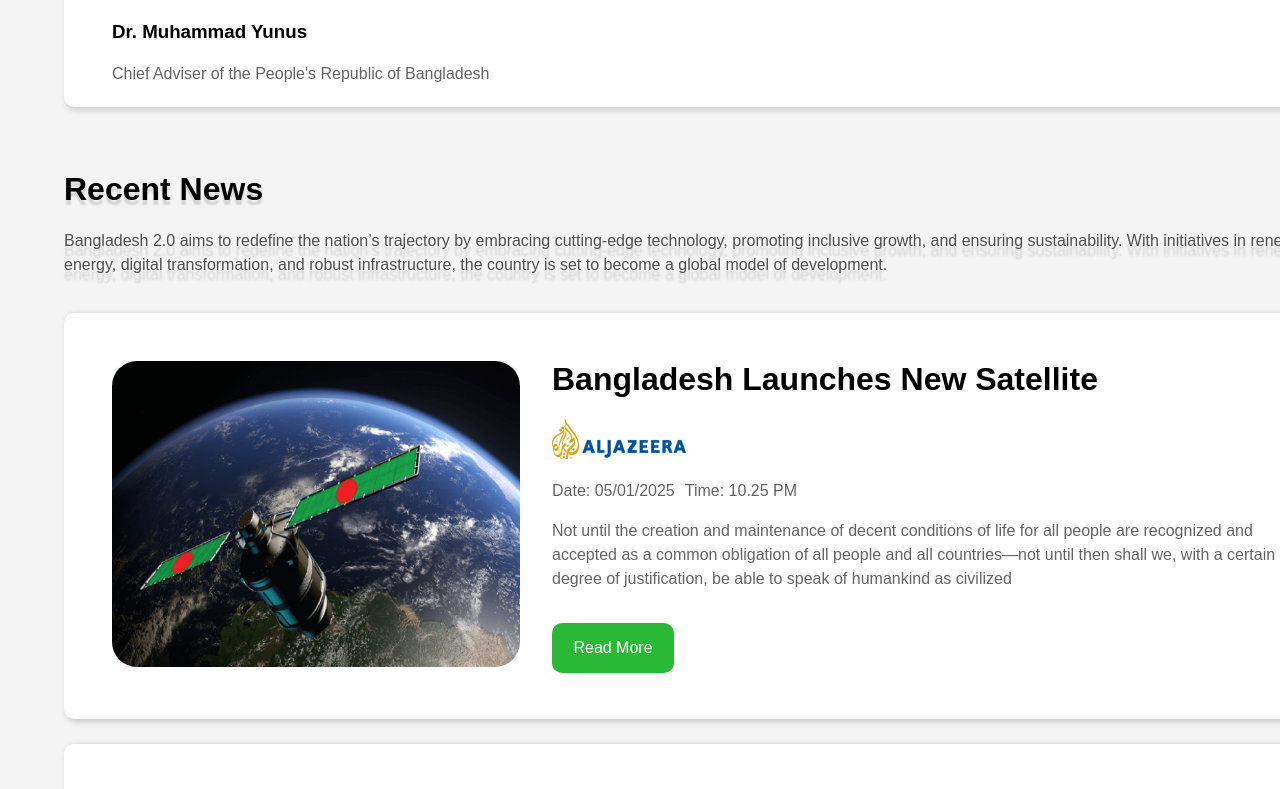
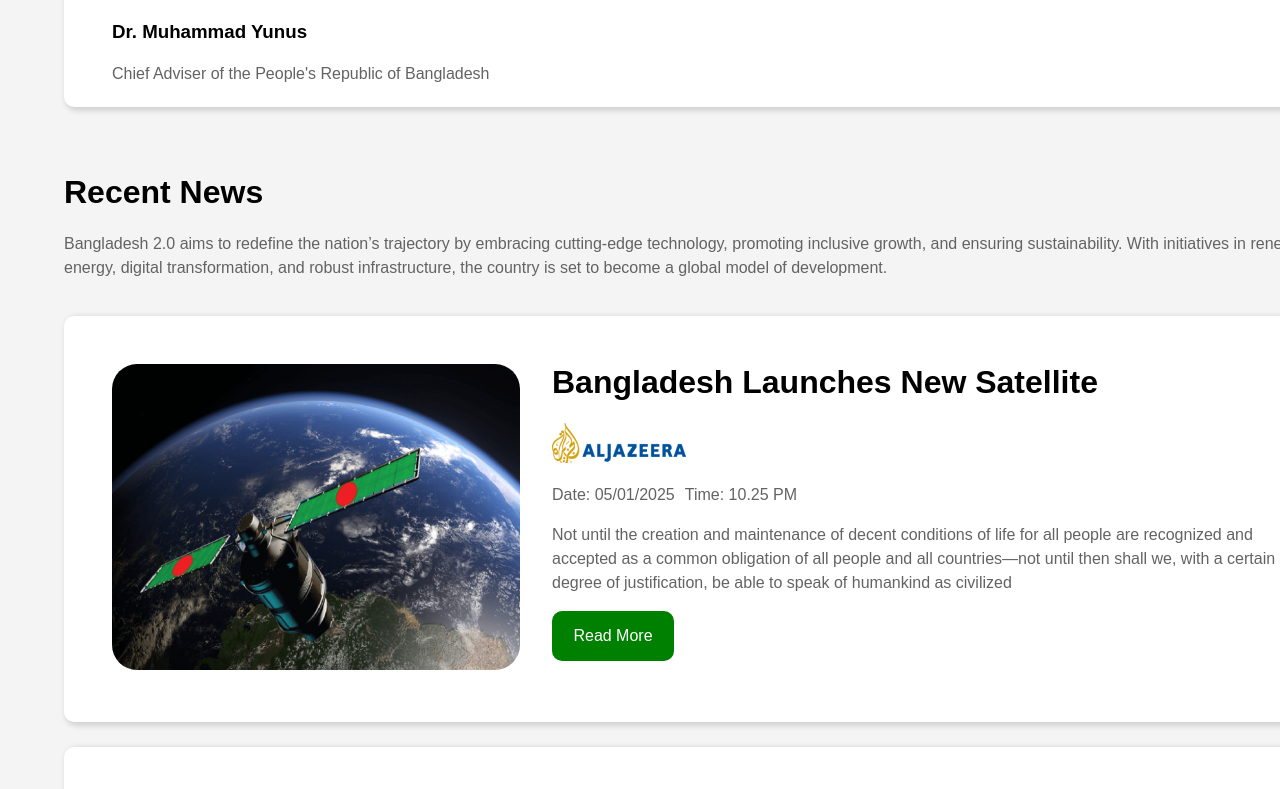
Before and after one commit to NK49zx/A01, a plain HTML site: page index.html in a window 1280 px wide. Shown: the part 1365-2154 px from the top of the page. Drawn offline with Linux system fonts and the light colour scheme.

Commit message:
corrected div issues and fixed some css for previous news div

```diff
--- a/index.html
+++ b/index.html
@@ -69,7 +69,8 @@
                 </div>
 
             </div>
-            <div>
+        </div>
+        <div class="recent-news">
             <div class="sub-cont-2">
                 <h1 class="sub-head-1">Recent News</h1>
                 <p class="pg-2">Bangladesh 2.0 aims to redefine the nation’s trajectory by embracing cutting-edge technology, promoting inclusive growth, and ensuring sustainability. With initiatives in renewable energy, digital transformation, and robust infrastructure, the country is set to become a global model of development.</p>
@@ -87,7 +88,7 @@
                             <p>Time: 10.25 PM</p>
                         </div>
                         <p class="pg-6">Not until the creation and maintenance of decent conditions of life for all people are recognized and accepted as a common obligation of all people and all countries—not until then shall we, with a certain degree of justification, be able to speak of humankind as civilized</p>
-                            <button class="btn-3">Read More</button>
+                        <button class="btn-5">Read More</button>
                     </div>
 
                 </div>
@@ -100,7 +101,7 @@
                             <p>Time: 10.25 PM</p>
                         </div>
                         <p class="pg-6">Not until the creation and maintenance of decent conditions of life for all people are recognized and accepted as a common obligation of all people and all countries—not until then shall we, with a certain degree of justification, be able to speak of humankind as civilized</p>
-                            <button class="btn-3">Read More</button>
+                        <button class="btn-5">Read More</button>
                     </div>
                     <div>
                         <img class="png-4" src="assets/satelite.png">
@@ -110,8 +111,6 @@
             </div>
         </div>
 
-        </div>
-
     </main>
     <footer>
 
--- a/styles.css
+++ b/styles.css
@@ -25,16 +25,7 @@ header {
     margin-bottom: 1em;
 
 }
-.sub-head-1{
-    font-weight: bold;
-    text-shadow: 0px 5px 2px lightgray;
 
-}
-.pg-2{
-    color: #504e4e;
-
-    text-shadow: 0px 10px 2px lightgray;
-}
 .banner{
     align-items: left;
     height: 326px;
@@ -195,6 +186,11 @@ p{
 .sub-cont-2{
     margin-top: 5%;
 }
+.recent-news{
+    width: 1280px;
+    margin: auto;
+    margin-top: 8%;
+}
 .ncard-1{
     display: flex;
     background-color: #ffffff;
@@ -214,6 +210,7 @@ p{
 .png-4{
     border-radius: 25px;
 }
+
 .ncard-h{
     margin-top: 0;
 }
@@ -226,6 +223,18 @@ p{
     gap: 25px;
     padding-top: 20px;
 }
+.btn-5{
+    width: 122px;
+    height: 50px;
+    padding: 15px 15px;
+    background-color: green;
+    border-radius: 10px;
+    font-size: 16px;
+    color: white;
+    border: 0cm;
+    margin-top: 0em;
+
+}
 footer {
 
 }
```
Lines whose indentation alone changed are shown as unchanged.
